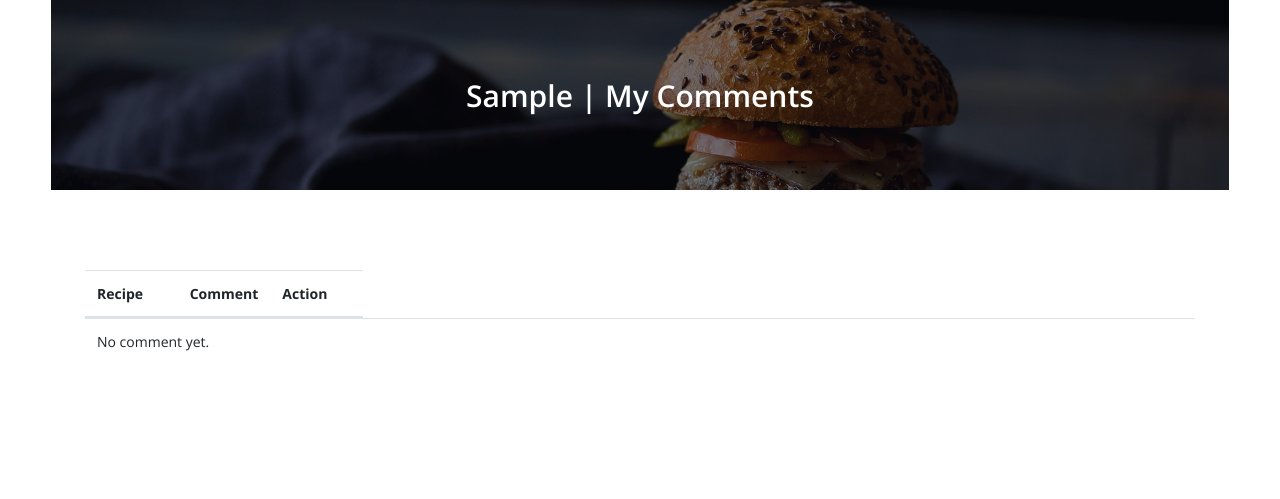
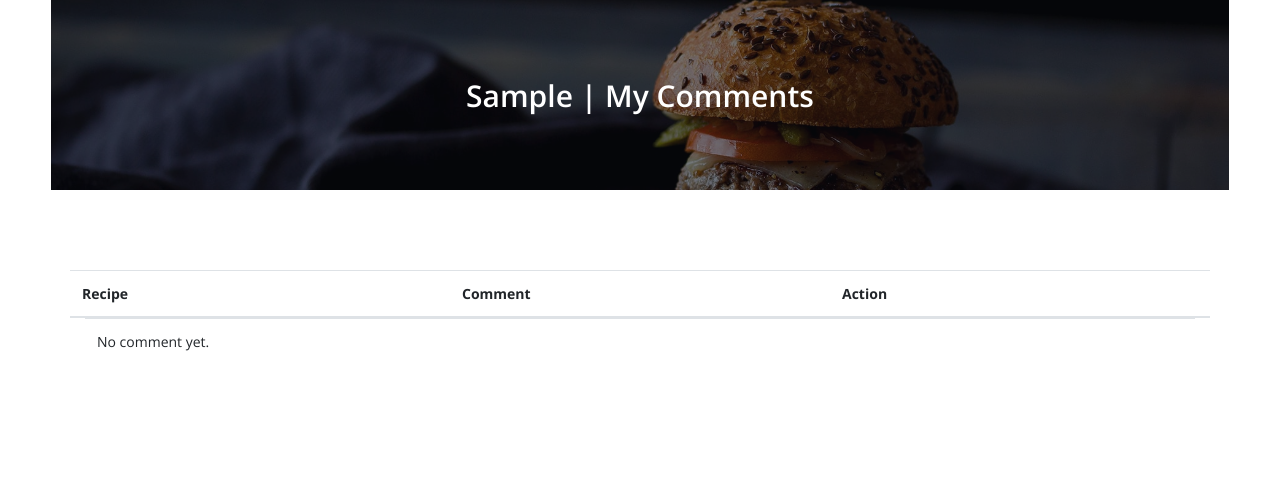
Before and after one commit to Rafz9Abz9/AbzRecipe, a Django app: page /recipes/user/comments/ in a window 1280 px wide. Shown: the part 195-694 px from the top of the page. Run offline with Django 4.2, Linux system fonts and the light colour scheme; the visitor is signed in with stand-in values (Sample User, id 1); data that the repository does not hold is empty; some libraries are stand-ins or nearby versions.

Commit message:
Fixed comment UI CSS

```diff
--- a/recipe/templates/comments/comments.html
+++ b/recipe/templates/comments/comments.html
@@ -23,7 +23,7 @@
         <div class="container">
             <table class="table table-mobile">
                 <thead class="d-none d-md-block">
-                    <tr>
+                    <tr class="row">
                         <th class="col-12 col-md-4">Recipe</th>
                         <th class="col-12 col-md-4">Comment</th>
                         <th class="col-12 col-md-4">Action</th>
```
